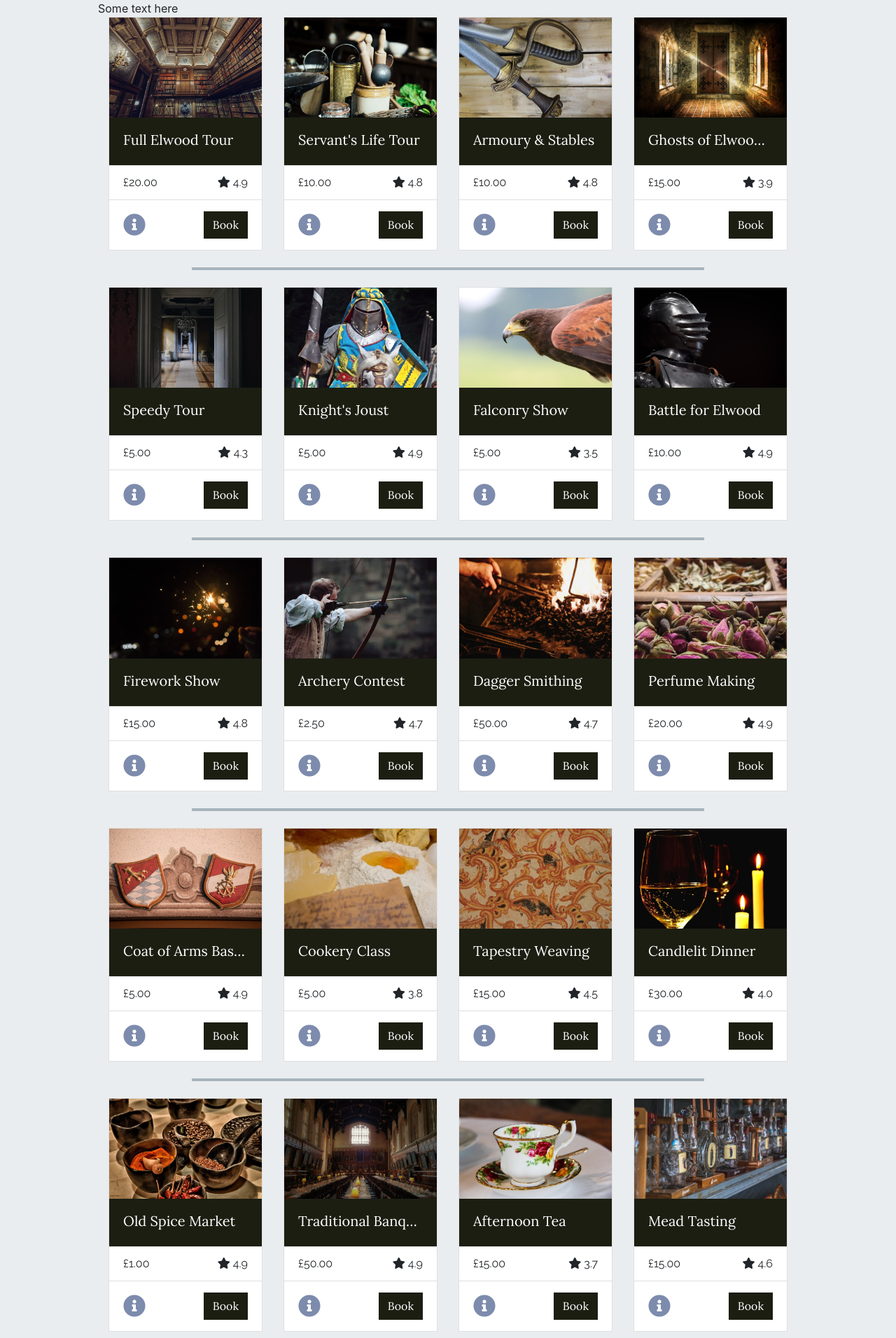
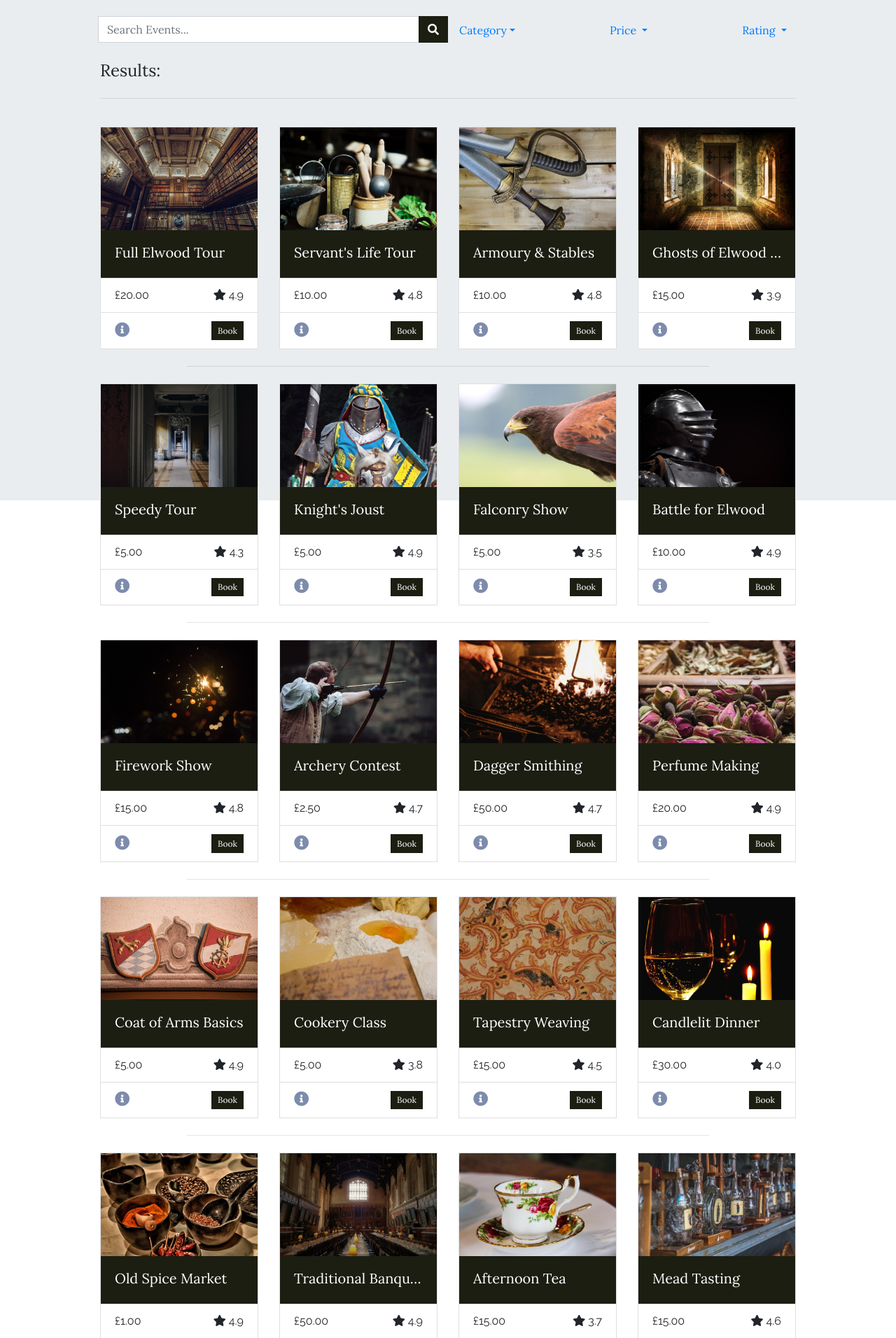
Before and after one commit to SDGreen/elwood-castle, a Django app: page /events/ in a window 1280 px wide. Shown: the part 85-1997 px from the top of the page at 70% size. Run offline with Django 3.2, Linux system fonts and the light colour scheme; data comes from the database, SQL or seed files in the repository; both versions use the stored data as it was after the commit; some web fonts are replaced.

Commit message:
events search bar created

```diff
--- a/events/templates/events/events.html
+++ b/events/templates/events/events.html
@@ -2,11 +2,68 @@
 
 {% block content %}
 
-<div id="events-container" class="container-fluid">
-    <div class="row mx-auto guttered-row">
-        Some text here
+<div class="container-fluid color-overlay">
+    <div id="event-search" class="row mx-auto guttered heading-text pt-4 mb-4">
+
+        <div class="col-12 col-lg-6">
+            <form class="d-block form-inline ">
+                <div class="input-group">
+                    <input type="text" class="form-control rounded-0" placeholder="Search Events..."
+                        aria-label="Recipient's username" aria-describedby="basic-addon2">
+                    <div class="input-group-append">
+                        <button class="btn button rounded-0" type="button"><i class="fas fa-search"></i></button>
+                    </div>
+                </div>
+            </form>
+        </div>
+        <div class="nav col-12 col-lg-6 justify-content-between">
+            <li class="nav-item dropdown">
+                <a class="nav-link dropdown-toggle" data-toggle="dropdown" href="#" role="button" aria-haspopup="true"
+                    aria-expanded="false">Category</a>
+                <div class="dropdown-menu rounded-0">
+                    {% for category in categories %}
+                    <a class="dropdown-item" href="#">{{category.friendly_name}}</a>
+                    {% endfor %}
+                </div>
+            </li>
+            <li class="nav-item dropdown">
+                <a class="nav-link dropdown-toggle" data-toggle="dropdown" href="#" role="button" aria-haspopup="true"
+                    aria-expanded="false">
+                    <i class="d-inline d-md-none fas fa-pound-sign"></i>
+                    <span class="d-none d-md-inline">Price</span>
+
+                </a>
+                <div class="dropdown-menu rounded-0">
+                    <a class="dropdown-item" href="#">Low to High</a>
+                    <a class="dropdown-item" href="#">High to Low</a>
+                </div>
+            </li>
+            <li class="nav-item dropdown">
+                <a class="nav-link dropdown-toggle" data-toggle="dropdown" href="#" role="button" aria-haspopup="true"
+                    aria-expanded="false">
+                    <i class="d-inline d-md-none fas fa-star"></i>
+                    <span class="d-none d-md-inline">Rating</span>
+                </a>
+                <div class="dropdown-menu rounded-0">
+                    <a class="dropdown-item" href="#">Low to High</a>
+                    <a class="dropdown-item" href="#">High to Low</a>
+                </div>
+            </li>
+        </div>
+        </div>
     </div>
-    <div class="row mx-auto guttered-row pb-2">
+    <div class="row mx-auto guttered mb-4">
+
+        <div class="col-12">
+            <h2 class="text-l heading-text">Results:</h2>
+
+        </div>
+        <div class="col-12">
+            <hr>
+        </div>
+
+    </div>
+    <div class="row mx-auto guttered pb-2">
         {% for event in events %}
         <div class="col-sm-6 col-md-6 col-lg-4 col-xl-3 mb-2">
             <div class="card rounded-0">
@@ -26,11 +83,9 @@
                 </ul>
                 <div class="card-body justify-content-between">
                     <a href="{% url 'event_info' event.id %}" class="card-link">
-                        <div class="icon">
-                            <i class="fas fa-info-circle"></i>
-                        </div>
+                        <i class="fas fa-lg fa-info-circle"></i>
                     </a>
-                    <a href="#" class="card-link btn button heading-text">Book</a>
+                    <a href="#" class=" float-right s-btn button heading-text">Book</a>
                 </div>
             </div>
         </div>
@@ -57,21 +112,4 @@
         {% endfor %}
     </div>
 </div>
-<!--{% for event in events %}
-<div class="card">
-  <img class="card-img-top" src="{{ event.image.url }}" alt="Card image cap">
-  <div class="card-body">
-    <h5 class="card-title">{{ event.name }}</h5>
-  </div>
-  <ul class="list-group list-group-flush">
-    <li class="list-group-item">Cras justo odio</li>
-    <li class="list-group-item">Dapibus ac facilisis in</li>
-    <li class="list-group-item">Vestibulum at eros</li>
-  </ul>
-  <div class="card-body">
-    <a href="#" class="card-link">Card link</a>
-    <a href="#" class="card-link">Another link</a>
-  </div>
-</div>
-{% endfor %}-->
 {% endblock %}
--- a/events/views.py
+++ b/events/views.py
@@ -8,11 +8,13 @@ from .models import Category, Event
 def all_events(request):
 
     events = Event.objects.all()
+    categories = Category.objects.all()
 
     template = 'events/events.html'
 
     context = {
-        'events': events
+        'events': events,
+        'categories': categories
     }
 
     return render(request, template, context)
--- a/static/css/style.css
+++ b/static/css/style.css
@@ -4,6 +4,15 @@
 
 #E7D7C3 #A7B4BC #7D8BAD #1C1E12 #404245 */
 
+.somthing {
+    color: #e7d7c3;
+    color: #eaedef;
+    color: #A7B4BC;
+    color: #7D8BAD;
+    color: #1C1E12;
+    color: #404245;
+
+}
 /*----------Default Overrides--------------*/
 
 h5{
@@ -49,7 +58,7 @@ a:hover {
 header {
     background-color: #7D8BAD;
 }
-#events-container,
+.color-overlay,
 #block-content {
     background-color: #eaedef;
 }
@@ -69,9 +78,28 @@ i:hover {
     color: #A7B4BC;
 }
 
+.text-link {
+    cursor: pointer;
+    color: #7D8BAD;
+    transition: color ease-in 0.25s;
+}
+
 .card-body-title{
     color: white;
     background-color: #1C1E12;
+}
+
+.text-link:hover,
+.color-title {
+  color: #1C1E12;
+}
+
+.above-shadow{
+    box-shadow: 0px -5px 5px -5px #777;;
+}
+
+.below-shadow{
+    box-shadow: 0px 7px 5px -5px #777;;
 }
 
 /*-------key element styling----------*/
@@ -82,6 +110,14 @@ i:hover {
     background-color: #1C1E12;
     color: white;
     transition: all 0.25s ease-out;
+}
+
+.s-btn{
+    text-align: center;
+    vertical-align: middle;
+    padding: .2rem .5rem;
+    font-size: 0.75rem;
+    line-height: 1.5;
 }
 
 .button.fixed-width{
@@ -100,15 +136,10 @@ i:hover {
 }
 
 .icon {
-    display: inline-block;
-    text-align: center;
-    font-size: 2em;
-    line-height: normal;
+
 }
 
 .short-hr{
-    border: 2px solid #A7B4BC;
-    background-color: #A7B4BC;
     width: 75%;
 }
 
@@ -166,12 +197,40 @@ div[aria-labelledby="account-dropdownMenuLink"]>.dropdown-item{
 }
 
 .card-body:not(.card-body-title){
-    display: flex;
-    padding: 1rem 1.25em;
+    padding: .75rem 1.25rem;
+}
+
+#event-search>* {
+    padding: 0;
+}
+@media (max-width: 575px){
+   .guttered{
+        width: 90%
+    }
+
 }
 
 @media (min-width: 580px){
-    .guttered-row{
+    .guttered{
         width: 80%;
     }
 }
+
+/*----prevents the rating dropdown clipping out the page on small screens----*/
+@media (max-width: 750px){
+    #event-search>div:nth-child(2)>li:last-child>div {
+        left: -60px;
+    }
+}
+
+@media (max-width: 991px){
+    #banner{
+        padding-top: 80px;
+    }
+}
+
+@media (min-width: 992px){
+    #banner{
+        padding-top: 84.4px;
+    }
+}
--- a/templates/base.html
+++ b/templates/base.html
@@ -38,7 +38,7 @@
     </head>
     <body>
 
-        <header>
+        <header class="fixed-top">
             <nav id="main-navbar" class="navbar navbar-expand-lg">
                 <button class="navbar-toggler" type="button" data-toggle="collapse" data-target="#navbarText"
                     aria-controls="navbarText" aria-expanded="false" aria-label="Toggle navigation">
@@ -58,7 +58,7 @@
                             <span class="d-none d-lg-inline-block">Account</span>
                             <i class="fas fa-user fa-lg d-lg-none"></i>
                         </a>
-                        <div class="dropdown-menu dropdown-menu-left" aria-labelledby="account-dropdownMenuLink">
+                        <div class="dropdown-menu rounded-0 dropdown-menu-left" aria-labelledby="account-dropdownMenuLink">
                             {% if user.is_authenticated %}
                                 <a class="dropdown-item" href="#">My Account</a>
                                 <a class="dropdown-item" href="{% url 'account_logout' %}">Logout</a>
@@ -99,7 +99,7 @@
                                 data-toggle="dropdown" aria-haspopup="true" aria-expanded="false">
                                 Info
                             </a>
-                            <div class="dropdown-menu" aria-labelledby="info-dropdownMenuLink">
+                            <div class="dropdown-menu rounded-0" aria-labelledby="info-dropdownMenuLink">
                                 <a class="dropdown-item" href="#">Visit Elwood</a>
                                 <a class="dropdown-item" href="#">FAQ</a>
                                 <a class="dropdown-item" href="#">Contact</a>
@@ -110,6 +110,12 @@
                 </div>
             </nav>
         </header>
+
+        <!--padding against fixed header here-->
+        <div id="banner">
+        {% block header %}
+        {% endblock %}
+        </div>
 
         <div id="block-content">
             {% block content %}
```
Also changed, not shown: events/templates/events/event_details.html (+61 -1 lines), db.sqlite3.
